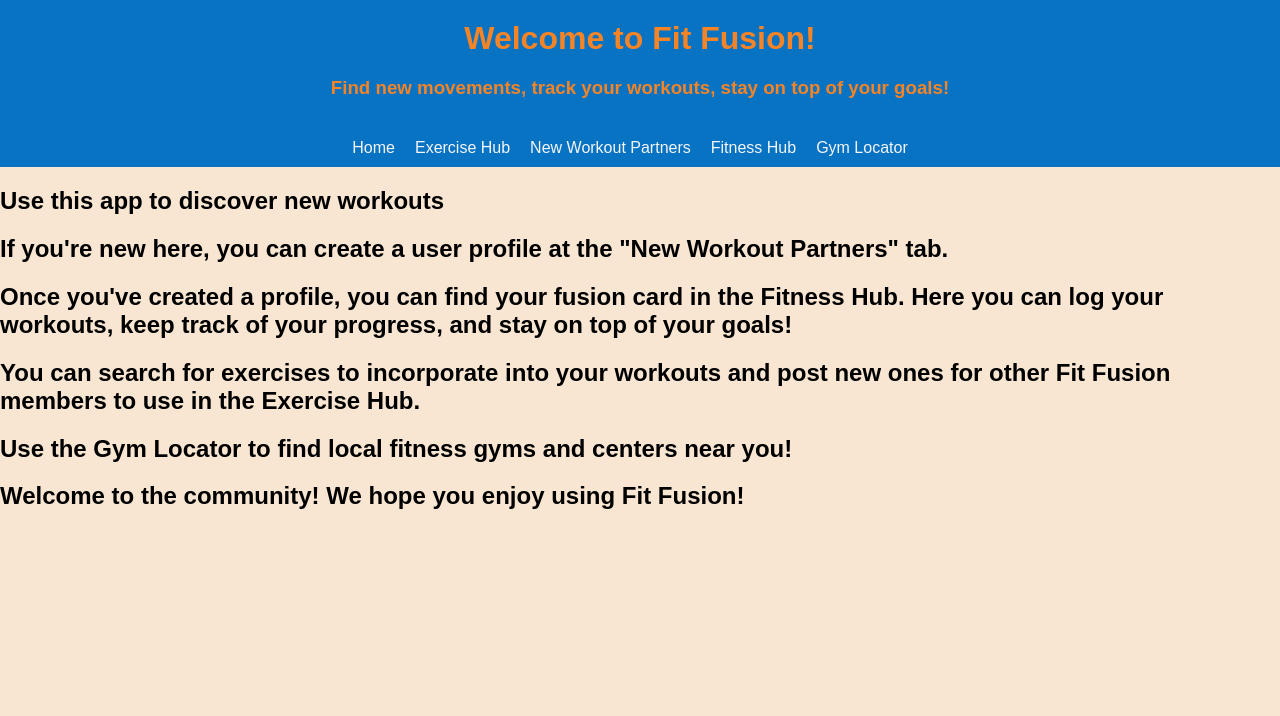
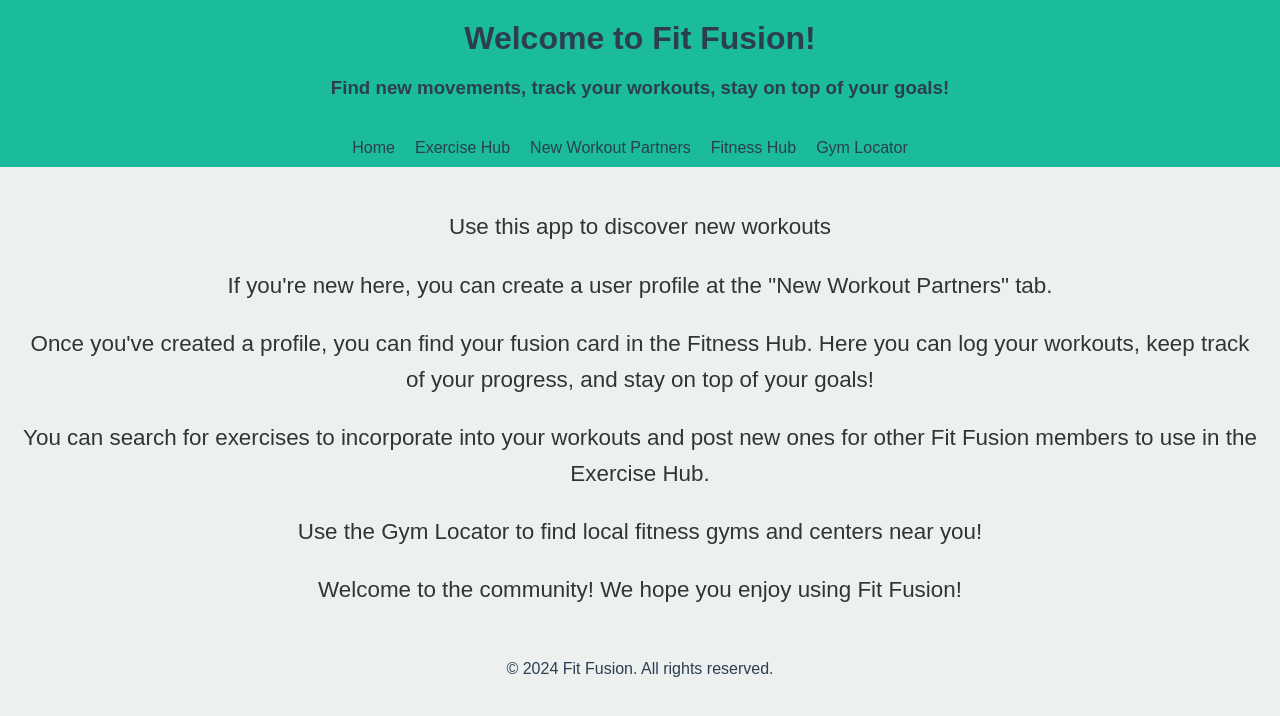
Before and after one commit to ejelymyles/fitness-tracker-app, a React (Create React App) app in the folder client/: page / in a window 1280 px wide. Shown: the top 716 px of the page. Built offline with nearby package versions, Linux system fonts and the light colour scheme; no server answers.

Commit message:
add css updates and footer

```diff
--- a/client/src/components/App.js
+++ b/client/src/components/App.js
@@ -22,6 +22,9 @@ function App() {
         <Route path="/gyms" element={<MapComponent />}/>
         <Route path="/users/:user_id/workouts/:workout_id" element={<WorkoutDetails />}/>
       </Routes>
+      <footer className="footer">
+        &copy; 2024 Fit Fusion. All rights reserved.
+      </footer>
     </div>
   );
 }
--- a/client/src/components/Homepage.js
+++ b/client/src/components/Homepage.js
@@ -3,12 +3,14 @@ import React from "react";
 function Homepage() {
     return (
         <div className="homepage">
-            <h2> Use this app to discover new workouts </h2>
-            <h2> If you're new here, you can create a user profile at the "New Workout Partners" tab. </h2>
-            <h2> Once you've created a profile, you can find your fusion card in the Fitness Hub. Here you can log your workouts, keep track of your progress, and stay on top of your goals!  </h2>
-            <h2> You can search for exercises to incorporate into your workouts and post new ones for other Fit Fusion members to use in the Exercise Hub. </h2>
-            <h2> Use the Gym Locator to find local fitness gyms and centers near you! </h2>
-            <h2> Welcome to the community! We hope you enjoy using Fit Fusion!</h2>
+            <div className="homepage-content">
+                <p className="homepage-text"> Use this app to discover new workouts </p>
+                <p className="homepage-text"> If you're new here, you can create a user profile at the "New Workout Partners" tab. </p>
+                <p className="homepage-text"> Once you've created a profile, you can find your fusion card in the Fitness Hub. Here you can log your workouts, keep track of your progress, and stay on top of your goals! </p>
+                <p className="homepage-text"> You can search for exercises to incorporate into your workouts and post new ones for other Fit Fusion members to use in the Exercise Hub. </p>
+                <p className="homepage-text"> Use the Gym Locator to find local fitness gyms and centers near you! </p>
+                <p className="homepage-text"> Welcome to the community! We hope you enjoy using Fit Fusion!</p>
+            </div>
         </div>
     )
 }
--- a/client/src/index.css
+++ b/client/src/index.css
@@ -1,20 +1,23 @@
-/* :root {
-  --bg: #282c34;
-  --header: #fff;
-  --link: #61dafb;
-  --text: hsla(0, 0%, 100%, 0.88);
-} */
+:root {
+  --primary-color: #1abc9c;
+  --dark-accent: #2c3e50;
+  --light-accent: #ecf0f1;
+  --highlight-color: #e74c3c;
+  --cta-color: #f39c12;
+  --complementary-color: #3498db;
+  --secondary-accent: #8e44ad;
+}
 
 body {
   font-family: Arial, sans-serif;
   margin: 0;
   padding: 0;
-  background-color: #f8e6d2;
+  background-color: #ecf1f0;
 }
 
 .header {
-  background-color: #0872c3;
-  color: #F58426 ;
+  background-color: var(--primary-color);
+  color: var(--dark-accent) ;
   padding: 10px 0;
   text-align: center;
 }
@@ -32,7 +35,7 @@ body {
 }
 
 .nav-link {
-  color: #f5f6f8;
+  color: var(--dark-accent);
   text-decoration: none;
   margin-right: 20px;
 }
@@ -44,7 +47,7 @@ body {
 .breakline {
   border: 0;
   height: 1px;
-  background: #f8f6f6;
+  background: var(--light-accent);
   margin: 10px 0;
 }
 
@@ -52,7 +55,7 @@ body {
   margin: 20px 0;
   padding: 0;
   text-align: center;
-  color: #F58426;
+  color: var(--dark-accent);
 }
 
 button {
@@ -63,23 +66,23 @@ button {
 
 button[type="submit"] {
   background-color: #03bc1c;
-  color: #fff;
+  color: var(--light-accent);
   border: none;
   padding: 5px 20px;
   border-radius: 5px;
 }
 
 button[type="cancel"] {
-  background-color: #dc3545;
-  color: #fff;
+  background-color: var(--highlight-color);
+  color: var(--light-accent);
   border: none;
   padding: 5px 20px;
   border-radius: 5px;
 }
 
 button[type="delete"] {
-  background-color: #dc3545;
-  color: #fff;
+  background-color: var(--highlight-color);
+  color: var(--light-accent);
   border: none;
   padding: 5px 20px;
   border-radius: 5px;
@@ -88,8 +91,8 @@ button[type="delete"] {
 }
 
 button[type="edit"] {
-  background-color: #0872c3;
-  color: #fff;
+  background-color: var(--complementary-color);
+  color: var(--light-accent);
   border: none;
   padding: 5px 20px;
   border-radius: 5px;
@@ -104,7 +107,7 @@ button[type="edit"] {
 
 .card {
   /* display: flex; */
-  border: 2px solid #E56020;
+  border: 2px solid var(--cta-color);
   border-radius: 10px;
   margin: 10px 0;
   padding: 20px;
@@ -141,3 +144,24 @@ button[type="edit"] {
   align-items: center;
   text-align: center;
 }
+
+.homepage-content {
+  padding: 20px;
+  font-family: Arial, sans-serif;
+  line-height: 1.6;
+}
+
+.homepage-text {
+  font-size: 1.4em;
+  margin-bottom: 1em;  /* Space between paragraphs */
+  color: #333;  /* Dark grey color for better readability */
+  text-align: center;
+}
+
+.footer {
+  color: #2c3e50;
+  padding: 10px;
+  text-align: center;
+}
+
+/* cool green color #1abc9c */
```
